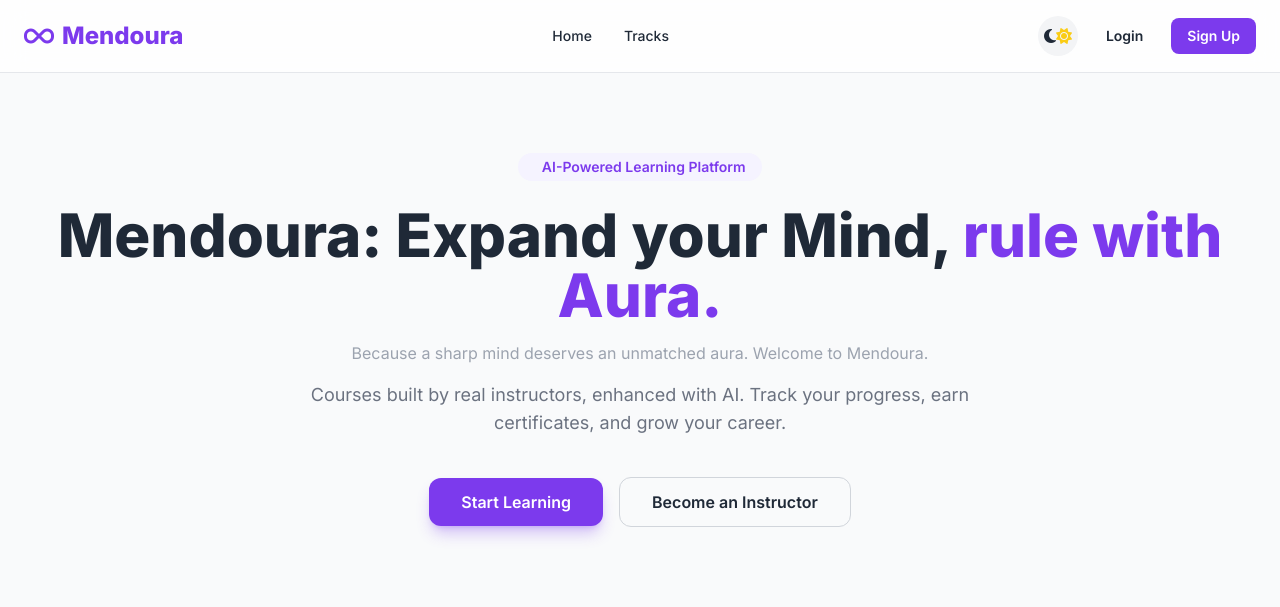
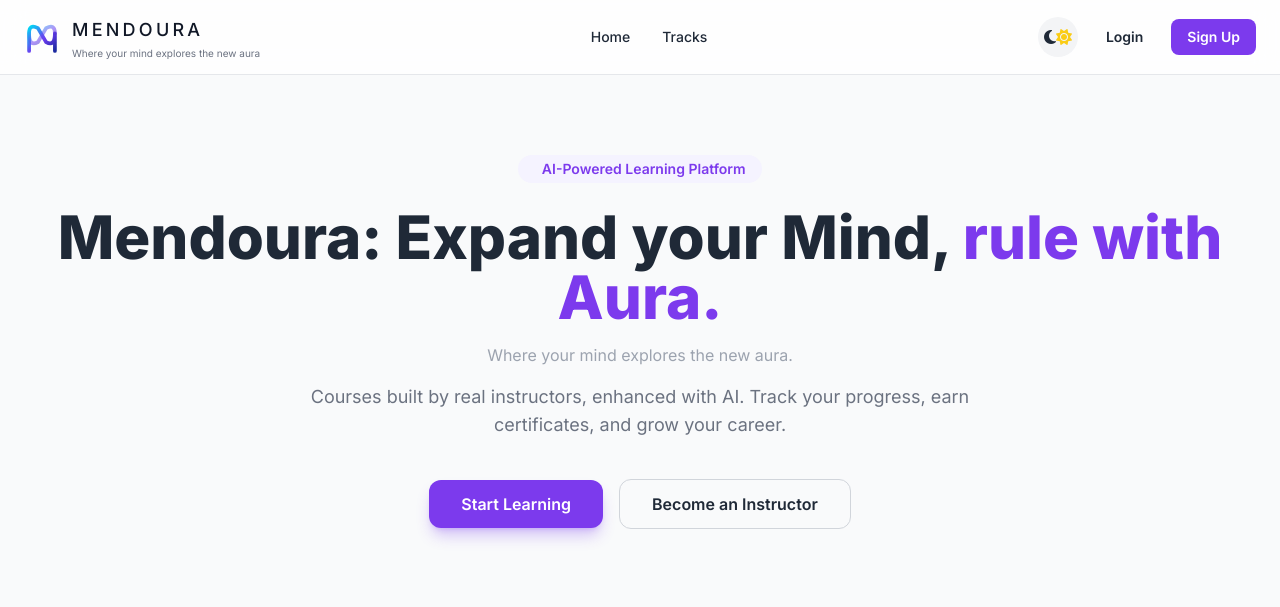
Before and after one commit to ToqaHamdy/mendoura-lms, a Django app: page / in a window 1280 px wide. Shown: the top 607 px of the page. Run offline with Django 5.2, Linux system fonts and the light colour scheme; data that the repository does not hold is empty; style sheets or scripts are compiled from the project's sources.

Commit message:
Add Mendoura brand logo, favicon, and slogan (Section 1)

```diff
--- a/lms_backend/templates/base.html
+++ b/lms_backend/templates/base.html
@@ -6,6 +6,10 @@
 <meta name="viewport" content="width=device-width, initial-scale=1.0">
 <title>{% block title %}Mendoura{% endblock %}</title>
 <link rel="stylesheet" href="{% static 'css/tailwind.css' %}">
+<link rel="icon" type="image/svg+xml" href="{% static 'img/icon-square-dark.svg' %}">
+<link rel="icon" type="image/png" sizes="32x32" href="{% static 'img/favicon-32.png' %}">
+<link rel="apple-touch-icon" href="{% static 'img/apple-touch-icon.png' %}">
+<meta name="theme-color" content="#232326">
 <link rel="preconnect" href="https://fonts.googleapis.com">
 <link href="https://fonts.googleapis.com/css2?family=Inter:wght@400;500;600;700;800&display=swap" rel="stylesheet">
 <link rel="stylesheet" href="https://cdnjs.cloudflare.com/ajax/libs/font-awesome/6.5.1/css/all.min.css">
@@ -24,8 +28,32 @@
 
 <nav class="sticky top-0 z-50 glass bg-white/80 dark:bg-gray-950/80 border-b border-gray-200 dark:border-gray-800">
   <div class="max-w-7xl mx-auto px-6 py-4 flex items-center justify-between">
-    <a href="{% url 'platform_home' %}" class="flex items-center gap-2 text-2xl font-extrabold text-brand-600 dark:text-brand-400">
-      <i class="fa-solid fa-infinity"></i> Mendoura
+    <a href="{% url 'platform_home' %}" class="flex items-center gap-3 group">
+      <svg viewBox="0 0 92 106" class="w-9 h-9 shrink-0" aria-hidden="true">
+        <defs>
+          <linearGradient id="mendouraNav" x1="0%" y1="0%" x2="100%" y2="100%">
+            <stop offset="0%"   stop-color="#00D9F5"/>
+            <stop offset="55%"  stop-color="#6C3BF0"/>
+            <stop offset="100%" stop-color="#1B2A9E"/>
+          </linearGradient>
+        </defs>
+        <g fill="none" stroke="url(#mendouraNav)" stroke-width="11"
+           stroke-linecap="round" stroke-linejoin="round">
+          <path d="M8 94 L8 42 Q8 13 34 27 L58 68 Q84 83 84 42 L84 94"/>
+          <path d="M8 42 Q8 83 34 68 L58 27 Q84 13 84 42"
+                opacity="0.55"
+                class="transition-opacity duration-300 group-hover:opacity-100"/>
+        </g>
+      </svg>
+      <div class="flex flex-col leading-none">
+        <span class="text-lg font-medium tracking-[0.18em] text-gray-900 dark:text-white">
+          MENDOURA
+        </span>
+        <span class="text-[10px] text-gray-500 dark:text-gray-400 mt-1">
+          Where your mind explores the new aura
+        </span>
+      </div>
+      <span class="sr-only">Mendoura home</span>
     </a>
 
     <div class="hidden md:flex items-center gap-8 text-sm font-medium">
--- a/lms_backend/templates/platform_home.html
+++ b/lms_backend/templates/platform_home.html
@@ -10,7 +10,7 @@
     Mendoura: Expand your Mind, <span class="text-brand-600 dark:text-brand-400">rule with Aura.</span>
   </h1>
   <p class="text-base text-gray-400 dark:text-gray-500 max-w-2xl mx-auto mb-4">
-    Because a sharp mind deserves an unmatched aura. Welcome to Mendoura.
+    Where your mind explores the new aura.
   </p>
   <p class="text-lg text-gray-500 dark:text-gray-400 max-w-2xl mx-auto mb-10">
     Courses built by real instructors, enhanced with AI. Track your progress, earn certificates, and grow your career.
```
Also changed, not shown: lms_backend/static/img/android-192.png (added), lms_backend/static/img/android-512.png (added), lms_backend/static/img/apple-touch-icon.png (added), lms_backend/static/img/favicon-32.png (added), lms_backend/static/img/icon-square-dark.svg (added).
